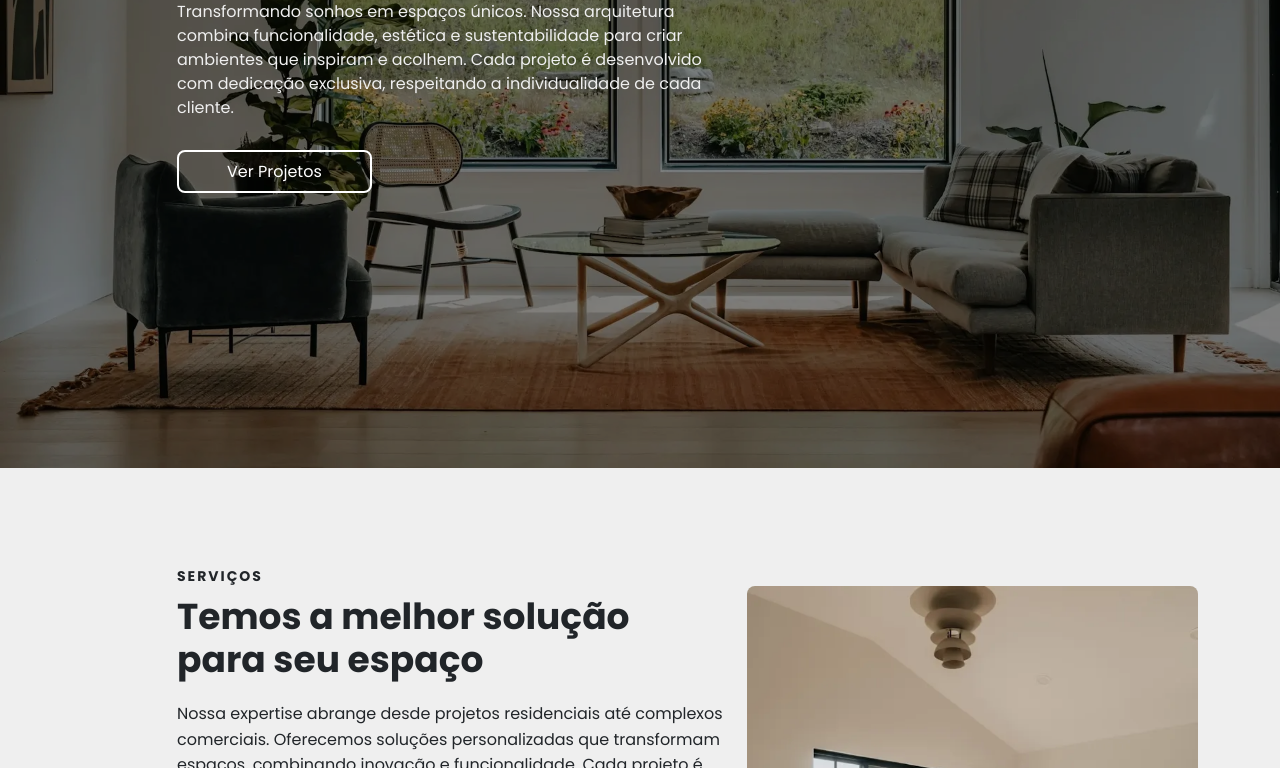
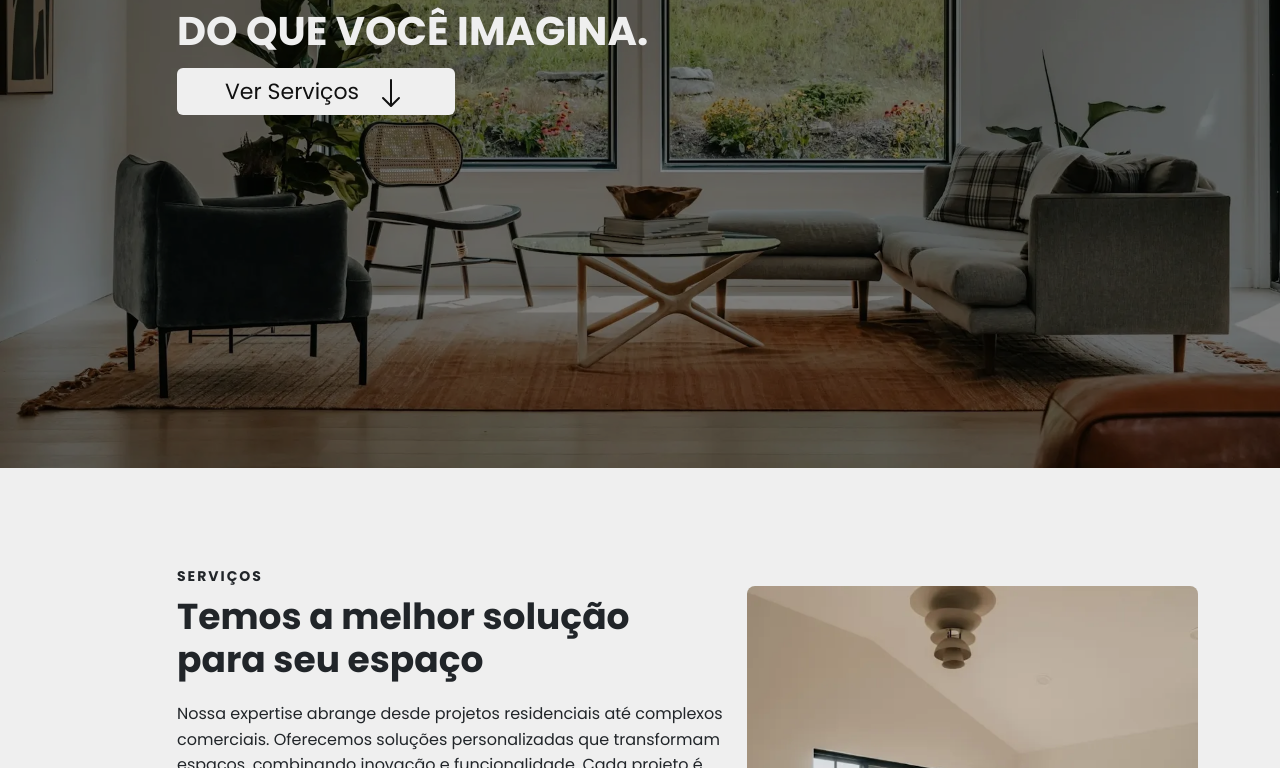
Before and after one commit to Arthur-Diasz/MarinaCastro, a plain HTML site: page index.html in a window 1280 px wide. Shown: the part 332-1100 px from the top of the page. Drawn offline with Linux system fonts and the light colour scheme.

Commit message:
Ajuste hero

```diff
--- a/css/style.css
+++ b/css/style.css
@@ -1,5 +1,5 @@
 :root {
-    --white1: #efefef ;
+    --white1: #EFEFEF;
     --grey1: #333333;
     --gaux: #3D3D3D;
     --black: #111111;
@@ -100,10 +100,6 @@ h6 {
     background-attachment: fixed;
 }
 
-#btn-hero {
-    border: 2px solid #FFF;
-}
-
 #inicio {
     margin-top: -15vh;
     color: var(--white1);
@@ -112,12 +108,34 @@ h6 {
 
 #btn-hero {
     transition: all 0.4s ease;
-    color: #FFF;
+    color: var(--black);
+    background-color: var(--white1);
+    font-size: 22px;
 }
 
 #btn-hero:hover {
     background-color: #FFF;
     color: black;
+}
+
+#btn-hero svg {
+    transition: all 0.4s ease;
+}
+
+#btn-hero:hover svg {
+    animation: arrowBounce 1s ease infinite;
+}
+
+@keyframes arrowBounce {
+
+    0%,
+    100% {
+        transform: translateY(0);
+    }
+
+    50% {
+        transform: translateY(-5px);
+    }
 }
 
 #inicio h1 {
--- a/index.html
+++ b/index.html
@@ -27,7 +27,8 @@
     <section id="hero">
         <nav class="navbar navbar-expand-lg navbar-dark bg-transparent">
             <div class="container">
-                <a class="navbar-brand fs-4" href="#"> <img src="img/LogoMC.png" style="height: 32px; width: 32px;" alt=""> Marina Castro</a>
+                <a class="navbar-brand fs-4" href="#"> <img src="img/LogoMC.png" style="height: 32px; width: 32px;"
+                        alt=""> Marina Castro</a>
                 <button class="navbar-toggler shadow-none border-0" type="button" data-bs-toggle="offcanvas"
                     data-bs-target="#offcanvasNavbar" aria-controls="offcanvasNavbar" aria-label="Toggle navigation">
                     <span class="navbar-toggler-icon"></span>
@@ -74,14 +75,14 @@
         <div class="container d-flex align-items-center" id="inicio">
             <div class="row">
                 <div class="text-start offset-lg-1 col-12 col-md-6 col-lg-6">
-                    <h1>Projetando espaços que inspiram e transformam vidas</h1>
-                    <p>Transformando sonhos em espaços únicos. Nossa arquitetura combina funcionalidade, estética e
-                        sustentabilidade para criar
-                        ambientes que inspiram e acolhem. Cada projeto é desenvolvido com dedicação exclusiva,
-                        respeitando a individualidade de
-                        cada cliente.
-                    </p>
-                    <a href="#projetos" id="btn-hero" class="px-5 py-2 rounded-3">Ver Projetos</a>
+                    <h1 style="font-weight: bold;">A SUA CASA DOS SONHOS PODE ESTAR MAIS PERTO DO QUE VOCÊ IMAGINA.</h1>
+                    <a href="#servicos" id="btn-hero" class="px-5 py-2 rounded-2">Ver Serviços
+                        <svg xmlns="http://www.w3.org/2000/svg" width="32" height="32" fill="currentColor"
+                            class="bi bi-arrow-down" viewBox="0 0 16 16" style="margin-left: 10px;">
+                            <path fill-rule="evenodd"
+                                d="M8 1a.5.5 0 0 1 .5.5v11.793l3.146-3.147a.5.5 0 0 1 .708.708l-4 4a.5.5 0 0 1-.708 0l-4-4a.5.5 0 0 1 .708-.708L7.5 13.293V1.5A.5.5 0 0 1 8 1" />
+                        </svg>
+                    </a>
                 </div>
             </div>
         </div>
```
